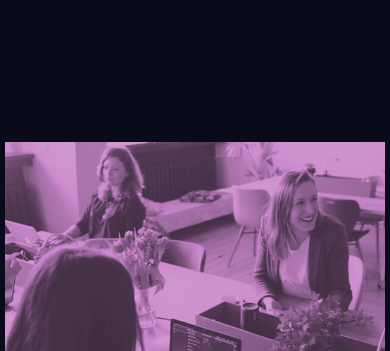
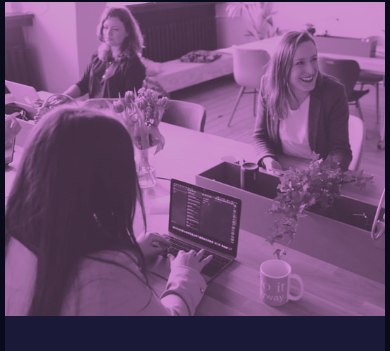
Before and after one commit to VictorWest/frontendmentor2, a plain HTML site: page index.html in a window 390 px wide. Shown: the top 351 px of the page. Drawn offline with Linux system fonts and the light colour scheme.

Commit message:
Update styles.css

```diff
--- a/styles.css
+++ b/styles.css
@@ -51,7 +51,7 @@ img{
 }
 @media (max-width: 850px) {
     body{
-        margin-top: 240px; margin-bottom: 240px;
+        margin-top: 100px; margin-bottom: 100px;
     }
     .top{
         display: flex;
```
